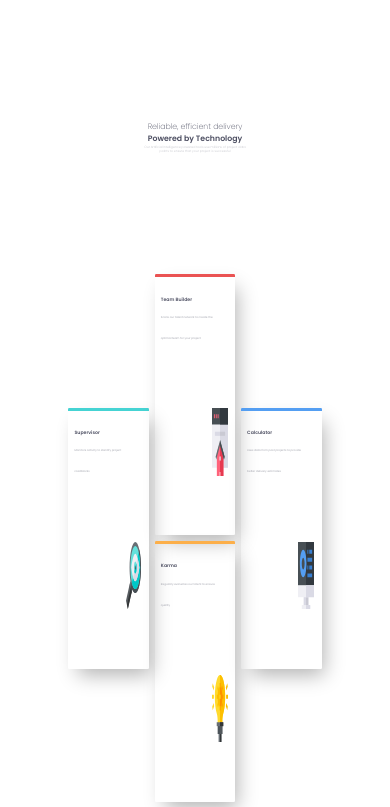
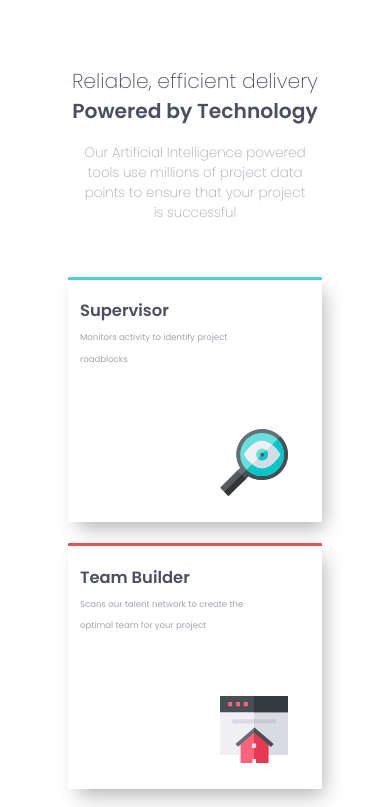
Before and after one commit to JujoGarcia/FrontEndChallenge-FourCard-Feature, a plain HTML site: page index.html in a window 390 px wide. Shown: the top 807 px of the page. Drawn offline with Linux system fonts and the light colour scheme.

Commit message:
Proyecto Finalizado

```diff
--- a/css/style.css
+++ b/css/style.css
@@ -17,17 +17,10 @@ header{
     align-items: center;
 }
 
-header p{
-    font-weight: 200;
-    color:hsl(229, 6%, 66%);
-    font-size: 0.6em;
-
-}
-
 
 .container{
     display: grid;
-    grid-template: 5% 22.5% 5% 62.5% 5%/ 100%;
+    grid-template: 5% 22.5% 5% 60% 7.5%/ 100%;
     width: 100vw;
     height: 100vh;
     justify-items: center;
@@ -43,7 +36,10 @@ header h2{
 }
 
 header p{
+    font-weight: 200;
+    color:hsl(229, 6%, 66%);
     font-size: 0.8vw;
+    text-align: center;
 }
 
 
@@ -115,3 +111,82 @@ header p{
     grid-row: 3/ span 2;
 
 }
+
+
+/* Media Query Para Mobile Design */
+
+
+@media screen and (max-width: 950px) {
+    .container{
+        grid-template: 2% 20% 1% 69% 8%/ 100%;
+        height: min-content;
+    }
+
+    .containerCards{
+    grid-template-rows: repeat(4, 1fr);
+    grid-template-columns: 1fr;
+    height: min-content;
+    gap: 2.5vh;
+    }
+
+
+    .titulo200{
+        font-size: 2.4vh;
+    }
+
+    header h2{
+        font-size: 2.4vh;
+    }
+
+    header p{
+        font-weight: 200;
+        color:hsl(229, 6%, 66%);
+        font-size: 1.6vh;
+        display: inline-block;
+        width: 60%;
+        margin-top: 2vh;
+    }
+
+    /* .card{
+        display: none;
+    } */
+
+    .card h4{
+        font-size: 4.2vw;
+        margin-left: 3vw;
+        margin-top: 2.2vh;
+    }
+
+    .card span{
+        font-size: 2.2vw;
+        margin-left: 3vw;
+    }
+
+    .card img{
+        width: auto;
+        margin-bottom: 0.6vh;
+        margin-right: 4vh;
+    }
+
+
+    #card1{
+        grid-row: 1;
+        grid-column-start: 1;
+    }
+
+    #card2{
+        grid-row: 2;
+        grid-column-start: 1;
+    }
+
+    #card3{
+        grid-row: 3;
+        grid-column-start: 1;
+    }
+
+    #card4{
+        grid-row: 4;
+        grid-column-start: 1;
+        margin-bottom: 2.5vh;
+    }
+}
--- a/index.html
+++ b/index.html
@@ -16,8 +16,7 @@
     <header>
       <h2 class="titulo200">Reliable, efficient delivery</h2>
       <h2>Powered by Technology</h2>
-      <p>Our Artificial Intelligence powered tools use millions of project data</p>
-      <p>points to ensure that your project is successful</p>
+      <p>Our Artificial Intelligence powered tools use millions of project data<br> points to ensure that your project is successful</p>
     </header>
 
 
@@ -48,6 +47,8 @@
       </div>
 
     </section>
+
+    <div class="espacio"></div>
   </div>
 </body>
 </html>
```
